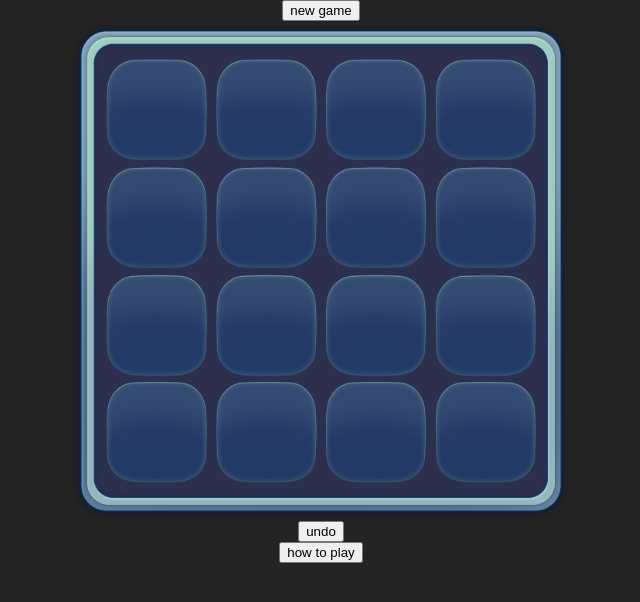
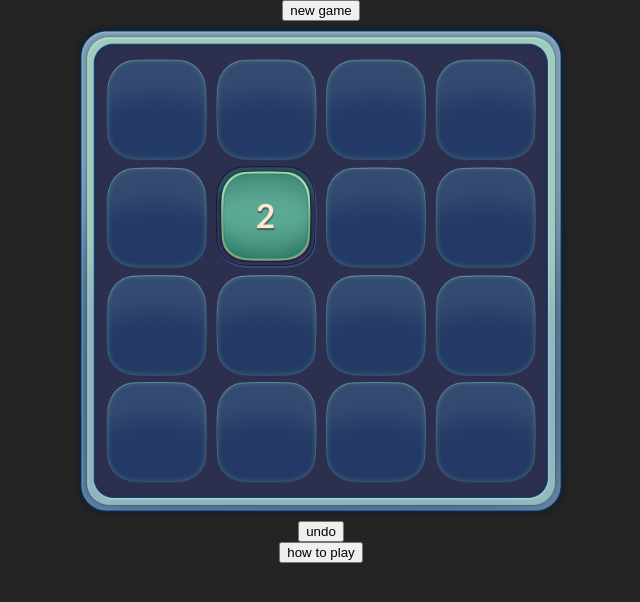
Before and after one commit to Stanislav-Korneev/2048, a website built with Vite: page index.html in a window 1280 px wide. Shown: the whole page, without its empty margins (319-959 px from the left). Built offline with nearby package versions, Linux system fonts and the light colour scheme.

Commit message:
made some basic stuff for creation of blocks and updated classes

```diff
--- a/index.html
+++ b/index.html
@@ -11,6 +11,6 @@
     <button id="undo-button">undo</button>
     <button id="how-to-play-button">how to play</button>
     <script type="module" src="/src/main.ts"></script>
-    <img id="tiles_sprite" src="src/img/tiles_sprite.png" alt="tiles_sprite">
+    <img style="display: none" id="tiles_sprite" src="src/img/tiles_sprite.png" alt="tiles_sprite">
   </body>
 </html>
--- a/src/main.ts
+++ b/src/main.ts
@@ -1,6 +1,7 @@
 import './style.css'
 import inputController from "./modules/InputController.ts";
 import {Game} from "./modules/Game.ts";
+import {deviceSizeType, interfaceSizesType} from "./modules/typesAndInterfaces.ts";
 
 // get vital elements
 const newGameButton: HTMLButtonElement = document.getElementById('new-game-button') as HTMLButtonElement;
@@ -9,5 +10,26 @@ const howToPlayButton: HTMLButtonElement = document.getElementById('how-to-play-
 const canvas: HTMLCanvasElement = document.getElementById('game-canvas') as HTMLCanvasElement;
 const ctx: CanvasRenderingContext2D = canvas.getContext('2d') as CanvasRenderingContext2D;
 
-const game: Game = new Game(ctx);
+const sizes: interfaceSizesType = {
+    s: {
+        fieldSize: 290,
+        gridBlockSize: 58,
+        gridBlockPositions: [20, 84, 148, 212]
+    },
+    l: {
+        fieldSize: 500,
+        gridBlockSize: 100,
+        gridBlockPositions: [35, 145, 255, 365]
+    },
+}
+const deviceSize: deviceSizeType = window.screen.width > 768 ? 'l' : 's';
+canvas.width = sizes[deviceSize].fieldSize;
+canvas.height = sizes[deviceSize].fieldSize;
+
+const game: Game = new Game({
+    ctx,
+    ...sizes[deviceSize],
+});
 inputController({ game, canvas, newGameButton, undoButton, howToPlayButton });
+
+game.init();
--- a/src/modules/Game.ts
+++ b/src/modules/Game.ts
@@ -1,25 +1,40 @@
-import {gridType, historyItemType, IGame} from "./typesAndInterfaces.ts";
+import {
+    gridBlockPositionType,
+    gridBlockSizeType,
+    gridType,
+    historyItemType,
+    IGame
+} from "./typesAndInterfaces.ts";
+import GridBlock from "./GridBlock.ts";
 export class Game implements IGame {
-    private readonly _size: 4
     private readonly _ctx: CanvasRenderingContext2D
+    private readonly _gridBlockSize: gridBlockSizeType
+    private readonly _gridBlockPositions: gridBlockPositionType[]
     private _score: number
     private _grid: gridType
     private _history: historyItemType[]
 
-    constructor(ctx: CanvasRenderingContext2D) {
-        this._size = 4;
+    constructor({ctx, gridBlockSize, gridBlockPositions}: {
+        ctx: CanvasRenderingContext2D,
+        gridBlockSize: gridBlockSizeType,
+        gridBlockPositions: gridBlockPositionType[]
+    }) {
         this._ctx = ctx;
+        this._gridBlockSize = gridBlockSize;
+        this._gridBlockPositions = gridBlockPositions;
         this._score = 0;
         this._grid = new Map();
         this._history = [];
     }
 
-    get size(): 4 {
-        return this._size;
-    }
-
     get ctx(): CanvasRenderingContext2D {
         return this._ctx;
+    }
+    get gridBlockSize(): gridBlockSizeType {
+        return this._gridBlockSize;
+    }
+    get gridBlockPositions(): gridBlockPositionType[] {
+        return this._gridBlockPositions;
     }
 
     get score(): number {
@@ -43,11 +58,30 @@ export class Game implements IGame {
         this._history = value;
     }
 
-    init(): void {}
+    init(): void {
+        this.addNewBlock();
+    }
     renderGrid(): void {}
     makeMove(): void {}
     checkErrors(): void {}
-    addNewBlock(): void {}
+    addNewBlock(): void {
+        const getRandomIndex = (): number => Math.round(Math.random() * (this.gridBlockPositions.length - 1));
+        console.log(getRandomIndex());
+        const value: 2|4 = (Math.random() * (11 - 1) + 1) < 9 ? 2 : 4;
+        const posX: gridBlockPositionType = this.gridBlockPositions[getRandomIndex()];
+        const posY: gridBlockPositionType = this.gridBlockPositions[getRandomIndex()];
+        const newBlock: GridBlock = new GridBlock({
+            ctx: this.ctx,
+            size: this.gridBlockSize,
+            value,
+            posX,
+            posY
+        });
+        console.log(newBlock);
+
+        this.ctx.drawImage(newBlock.sprite, newBlock.imgXCoordinate, 0, 268, 270, newBlock.posX, newBlock.posY, this.gridBlockSize, this.gridBlockSize);
+        console.log(this.ctx)
+    }
     rollBack(): void {}
     updateHistory(): void {}
     handleGameOver(): void {}
--- a/src/modules/GridBlock.ts
+++ b/src/modules/GridBlock.ts
@@ -13,13 +13,14 @@ export default class GridBlock implements IGridBlock {
     private _posX: gridBlockPositionType
     private _posY: gridBlockPositionType
 
-    constructor({ ctx, value, posX, posY }: {
+    constructor({ ctx, size, value, posX, posY }: {
         ctx: CanvasRenderingContext2D,
+        size: gridBlockSizeType,
         value: gridBlockValueType,
         posX: gridBlockPositionType,
         posY: gridBlockPositionType,
     }) {
-        this._size = 100;
+        this._size = size;
         this._sprite = document.getElementById('tiles_sprite') as HTMLImageElement;
         this._ctx = ctx;
         this._value = value;
@@ -57,4 +58,11 @@ export default class GridBlock implements IGridBlock {
     set posY(value: gridBlockPositionType) {
         this._posY = value;
     }
+
+    get imgXCoordinate(): number {
+        // sprite block size is 268x270 and space between blocks is 5
+        // all sprite blocks are in ascending order
+        // so depending on the block value we can calculate the position of sprite block
+        return (Math.log2(this.value) - 1) * (268 + 5);
+    }
 }
--- a/src/modules/InputController.ts
+++ b/src/modules/InputController.ts
@@ -27,10 +27,7 @@ export default ({ game, canvas, newGameButton, undoButton, howToPlayButton }: {
         }
     })
 
-    newGameButton.addEventListener('click', (e: MouseEvent): void => {
-        e.preventDefault();
-        console.log('newGameButtonClick');
-    })
+    newGameButton.addEventListener('click', (): void => game.init());
 
     undoButton.addEventListener('click', (e: MouseEvent): void => {
         e.preventDefault();
--- a/src/style.css
+++ b/src/style.css
@@ -23,12 +23,6 @@ body {
 }
 
 #game-canvas {
-  width: 500px;
-  height: 500px;
   background-image: url("img/field.png");
   background-size: contain;
 }
-
-#tiles_sprite {
-  display: none;
-}
```
Also changed, not shown: src/modules/typesAndInterfaces.ts (+15 -3 lines).
